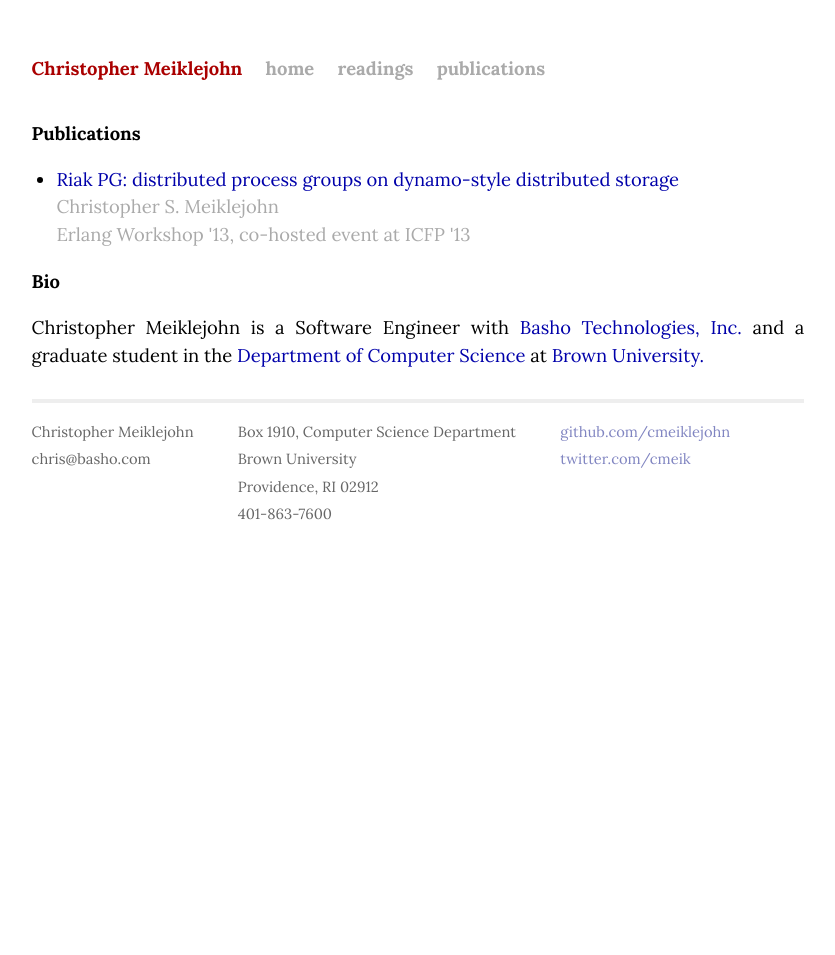
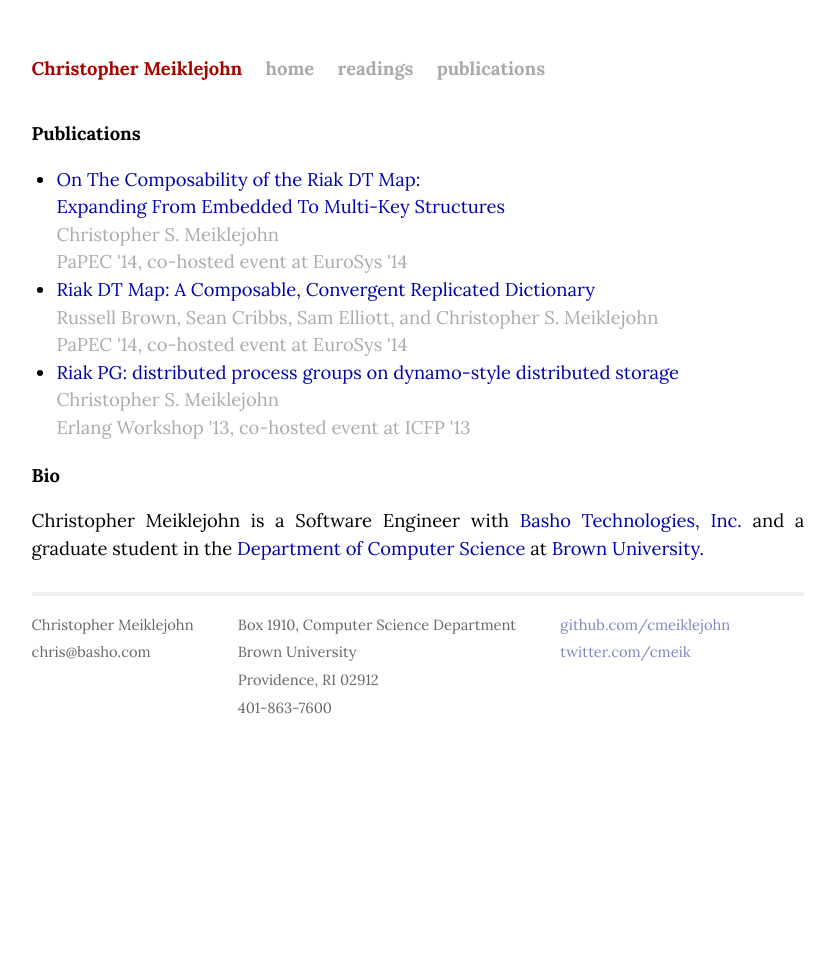
Before and after one commit to cmeiklejohn/cmeiklejohn.github.io, a Jekyll site: the page built from publications.html, in a window 1280 px wide. Shown: the whole page, without its empty margins (222-1057 px from the left). Built offline with Jekyll 4.4.1, drawn with Linux system fonts in a browser that asks for light colours; comment, search, counter and statistics services are not loaded.

Commit message:
Add PaPEC papers.

```diff
--- a/publications.html
+++ b/publications.html
@@ -7,6 +7,17 @@ title: Publications
   <h1>Publications</h1>
   <ul>
     <li>
+    <a href="#">On The Composability of the Riak DT Map:<br />
+      Expanding From Embedded To Multi-Key Structures</a>
+      <span class="author">Christopher S. Meiklejohn</span>
+      <span class="date">PaPEC '14, co-hosted event at EuroSys '14</span>
+    </li>
+    <li>
+      <a href="#">Riak DT Map: A Composable, Convergent Replicated Dictionary</a>
+      <span class="author">Russell Brown, Sean Cribbs, Sam Elliott, and Christopher S. Meiklejohn</span>
+      <span class="date">PaPEC '14, co-hosted event at EuroSys '14</span>
+    </li>
+    <li>
       <a href="http://dl.acm.org/citation.cfm?id=2505305.2505309&coll=DL&dl=GUIDE&CFID=429023090&CFTOKEN=63815596">Riak PG: distributed process groups on dynamo-style distributed storage</a>
       <span class="author">Christopher S. Meiklejohn</span>
       <span class="date">Erlang Workshop '13, co-hosted event at ICFP '13</span>
```
